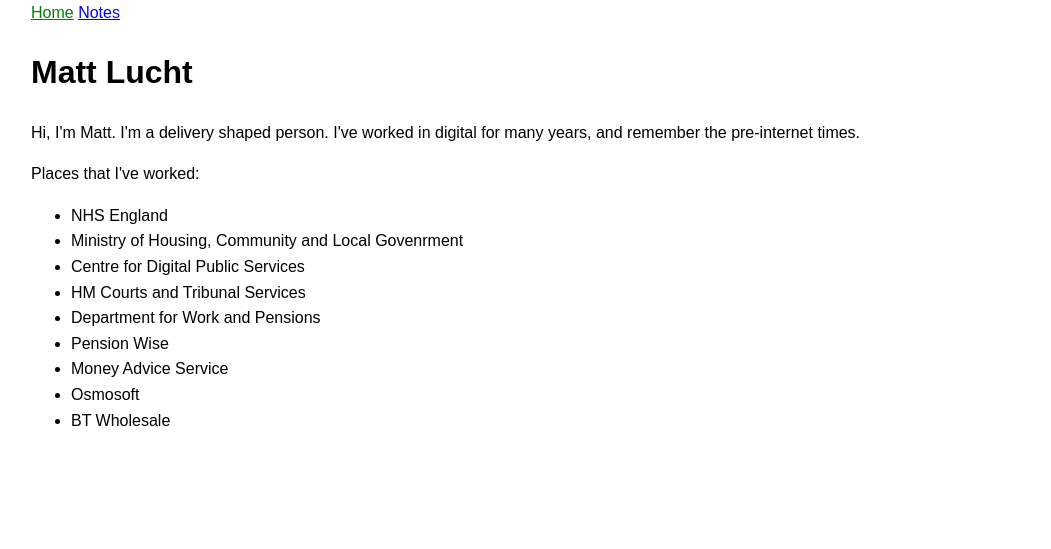
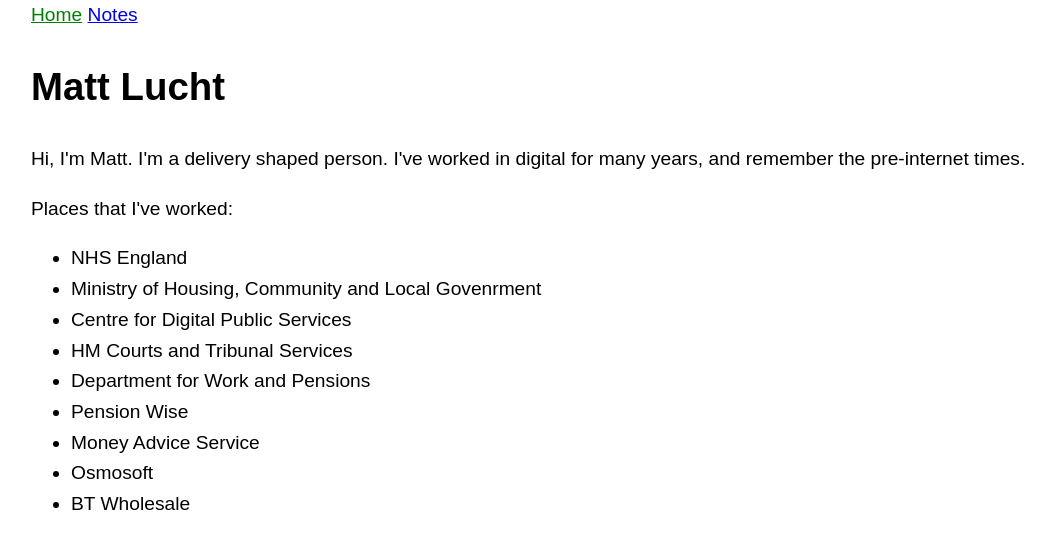
Before and after one commit to mattlucht/mattlucht.github.io, a Jekyll site: the page built from index.html, in a window 1280 px wide. Shown: the top 549 px of the page, without its empty margins (33-1084 px from the left). Built offline with Jekyll 4.4.1, drawn with Linux system fonts in a browser that asks for light colours.

Commit message:
fixes css

```diff
--- a/_sass/main.scss
+++ b/_sass/main.scss
@@ -9,18 +9,12 @@
 
 body {
   font-family: 'Funnel Sans', 'Raleway', sans-serif;
+  font-size: 1.2rem;
   line-height: 1.6;
-  margin: 0.5rem;
-  padding: 0.5rem;
+  margin: 0 auto;
+  padding: 0 20px;
   width: 90%;
   max-width: 1200px;
-}
-
-body {
-
-
-  margin: 0 auto;
-  padding: 0 20px;
 }
 
 row {
```
Also changed, not shown: 6 other files.
